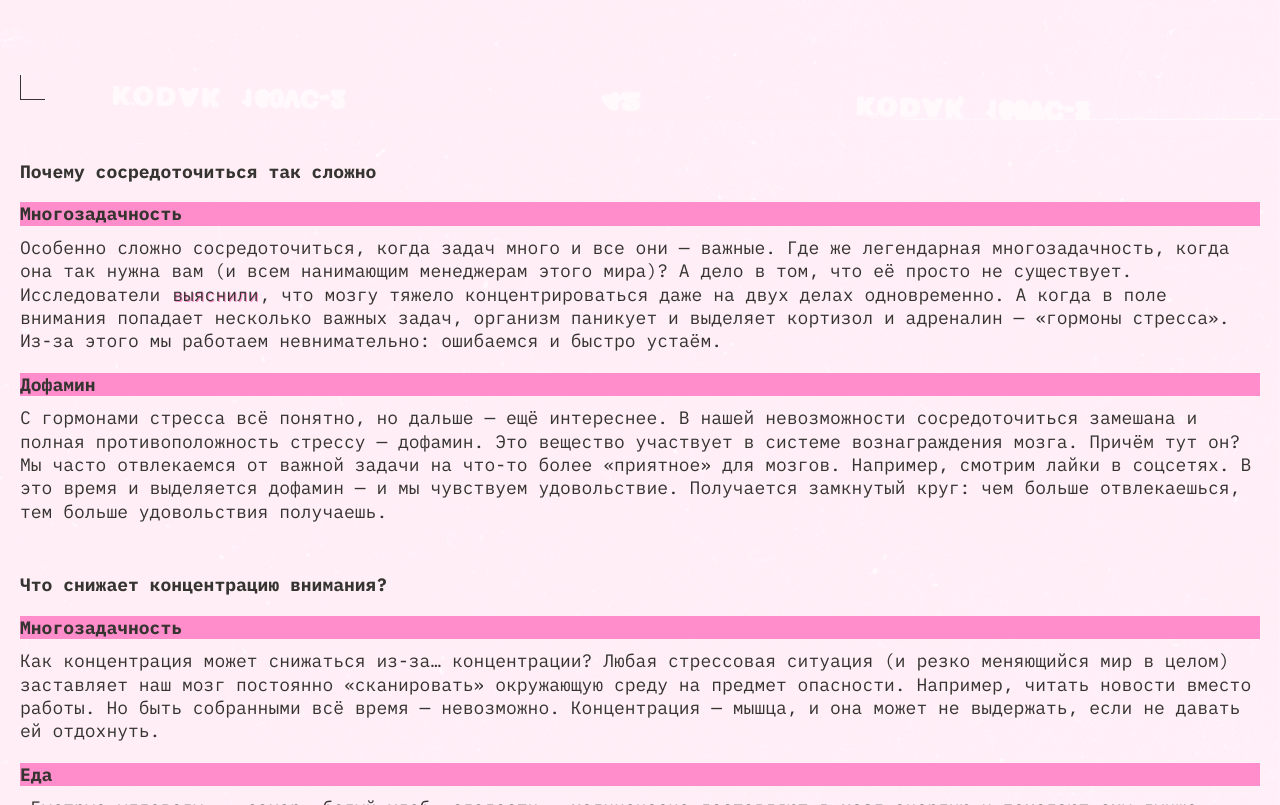
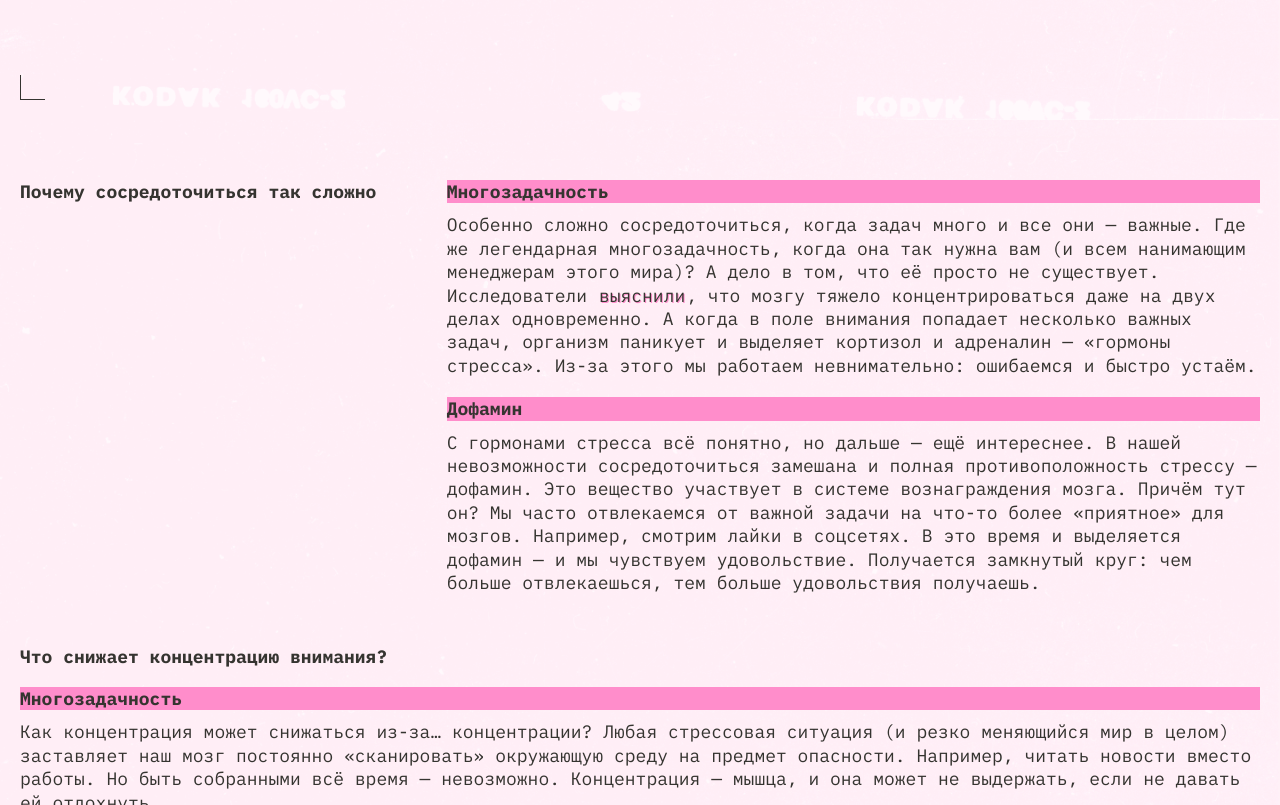
Before and after one commit to GlazyrinAV/slozhno-sosredotochitsya-fd, a plain HTML site: page index.html in a window 1280 px wide. Shown: the part 680-1485 px from the top of the page. Drawn offline with Linux system fonts and the light colour scheme.

Commit message:
feat: first section planshet

```diff
--- a/styles/style.css
+++ b/styles/style.css
@@ -278,18 +278,23 @@ li:last-of-type .card {
   }
 
   .header__main-title {
+    justify-self: right;
     max-width: 50%;
-    justify-self: right;
+  }
+
+  .chapter:first-of-type {
+    padding: 60px 0 10px;
+  }
+
+  .about-why {
+    display: grid;
+    grid-template-columns: 1fr 2fr;
+    column-gap: 20px;
   }
 }
 
-
-
-
-
-
 @media (width >= 1024px) {
-.header__theme-menu {
+  .header__theme-menu {
     justify-content: center;
   }
 
```
